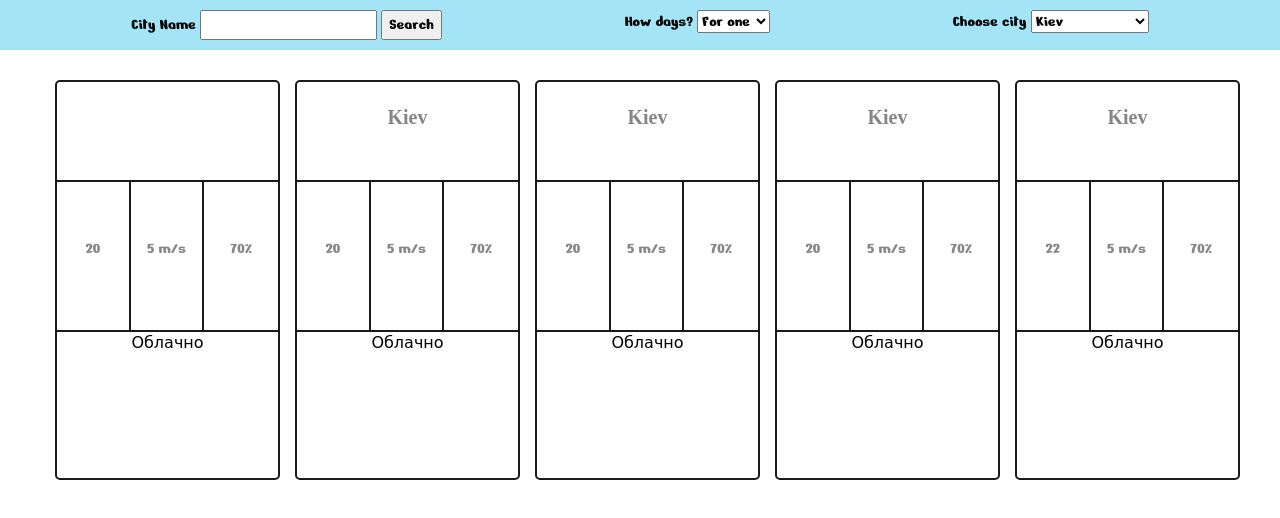
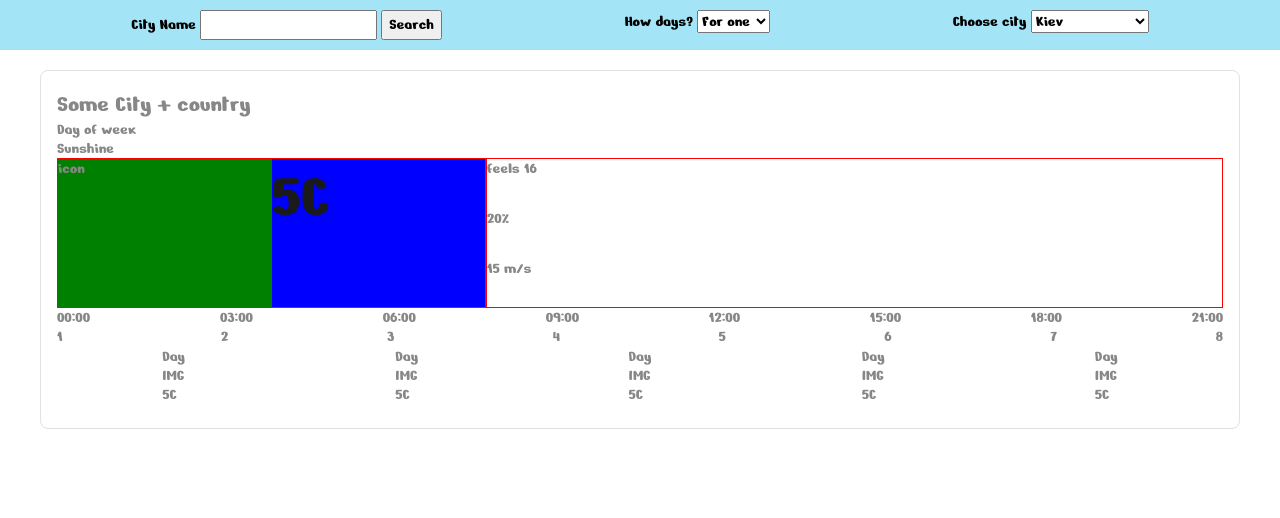
Before and after one commit to konartur/Weather, a plain HTML site: page index.html in a window 1280 px wide. Drawn offline with Linux system fonts and the light colour scheme; no server answers; a web font is replaced by a local one.

Commit message:
create block for 5days

```diff
--- a/index.html
+++ b/index.html
@@ -172,8 +172,97 @@
 
             </div>
 
-            <div class="moreDays">
+            <div class="fiveDays">
+                <div class="fiveDays__title">
+                    <div class="city">Some City + country</div>
+                    <div class="day">Day of week</div>
+                    <div class="clouds">Sunshine</div>
+                </div>
 
+                <div class="break"></div>
+
+                <div class="weather">
+                    <div class="weather__detail">
+                        <div class="main-details">
+                            <div class="clouds-icon">icon</div>
+                            <div class="day-temp">5C</div>
+                        </div>
+
+                        <div class="more-details">
+                            <div class="feels-temp">feels 16</div>
+                            <div class="break"></div>
+                            <div class="humidity">20%</div>
+                            <div class="break"></div>
+                            <div class="wind">15 m/s</div>
+                        </div>
+                    </div>
+
+                    <div class="break"></div>
+
+                    <div class="weather__time">
+                        <div class="item__time">00:00</div>
+                        <div class="item__time">03:00</div>
+                        <div class="item__time">06:00</div>
+                        <div class="item__time">09:00</div>
+                        <div class="item__time">12:00</div>
+                        <div class="item__time">15:00</div>
+                        <div class="item__time">18:00</div>
+                        <div class="item__time">21:00</div>
+                    </div>
+
+                    <div class="break"></div>
+
+                    <div class="weather__temp">
+                        <div class="item__temp">1</div>
+                        <div class="item__temp">2</div>
+                        <div class="item__temp">3</div>
+                        <div class="item__temp">4</div>
+                        <div class="item__temp">5</div>
+                        <div class="item__temp">6</div>
+                        <div class="item__temp">7</div>
+                        <div class="item__temp">8</div>
+                    </div>
+                </div>
+
+                <div class="break"></div>
+
+                <div class="week">
+                    <div class="week__item">
+                        <div class="item__day">Day</div>
+                        <div class="break"></div>
+                        <div class="item__clouds">IMG</div>
+                        <div class="break"></div>
+                        <div class="item__temp">5C</div>
+                    </div>
+                    <div class="week__item">
+                        <div class="item__day">Day</div>
+                        <div class="break"></div>
+                        <div class="item__clouds">IMG</div>
+                        <div class="break"></div>
+                        <div class="item__temp">5C</div>
+                    </div>
+                    <div class="week__item">
+                        <div class="item__day">Day</div>
+                        <div class="break"></div>
+                        <div class="item__clouds">IMG</div>
+                        <div class="break"></div>
+                        <div class="item__temp">5C</div>
+                    </div>
+                    <div class="week__item">
+                        <div class="item__day">Day</div>
+                        <div class="break"></div>
+                        <div class="item__clouds">IMG</div>
+                        <div class="break"></div>
+                        <div class="item__temp">5C</div>
+                    </div>
+                    <div class="week__item">
+                        <div class="item__day">Day</div>
+                        <div class="break"></div>
+                        <div class="item__clouds">IMG</div>
+                        <div class="break"></div>
+                        <div class="item__temp">5C</div>
+                    </div>
+                </div>
             </div>
         </section>
     </div>
--- a/style.css
+++ b/style.css
@@ -25,7 +25,8 @@ body {
 
 /* Main */
 .fewDays {
-  display: flex;
+  /* display: flex; */
+  display: none;
   margin-top: 30px;
 }
 
@@ -82,3 +83,95 @@ body {
 .card__clouds {
   height: 150px;
 }
+
+/* Five Days block */
+.break {
+  flex-basis: 100%;
+  height: 0;
+}
+.fiveDays {
+  display: flex;
+  flex-wrap: wrap;
+  border: 1px solid #dfe1e5;
+  border-radius: 8px;
+  color: #878787;
+  line-height: 1.2;
+  padding: 20px 16px 24px;
+  margin-top: 20px;
+}
+
+/* Title */
+.fiveDays__title {
+  width: 100%;
+}
+
+.city {
+  font-size: 24px;
+}
+
+.day,
+.clouds {
+  font-size: 16px;
+}
+/* Weather */
+.weather,
+.weather__detail {
+  display: flex;
+  flex-wrap: wrap;
+  flex-basis: 100%;
+}
+/* Main weather */
+.main-details {
+  display: flex;
+  float: left;
+  flex-grow: 1.5;
+  border: 1px solid red;
+  height: 150px;
+  /* width: auto; */
+}
+.clouds-icon {
+  background-color: green;
+  width: 50%;
+}
+.day-temp {
+  background-color: blue;
+  color: #1a1a1a;
+  font-size: 64px;
+  font-weight: 500;
+  width: 50%;
+}
+/* details weather */
+.more-details {
+  flex-grow: 3;
+  border: 1px solid red;
+  height: 150px;
+}
+.feels-temp,
+.humidity,
+.wind {
+  height: 50px;
+}
+
+/* weather-time */
+.weather__time,
+.weather__temp {
+  display: flex;
+  flex-wrap: wrap;
+  flex-basis: 100%;
+}
+
+.item__time:not(:first-child),
+.item__temp:not(:first-child) {
+  margin-left: auto;
+}
+
+/* Week block */
+.week {
+  display: flex;
+  flex-basis: 100%;
+  flex-wrap: wrap;
+}
+
+.week__item {
+  margin: 0 auto;
+}
```
